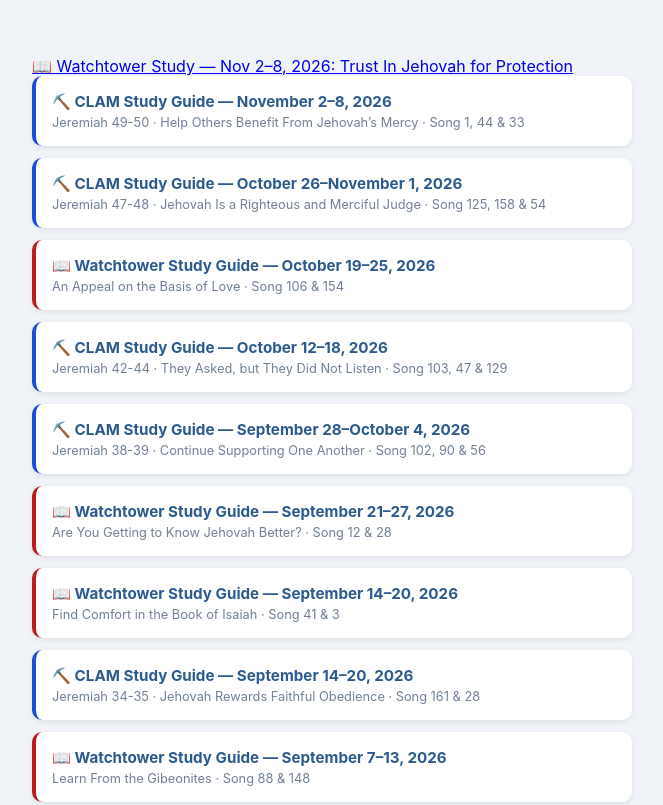
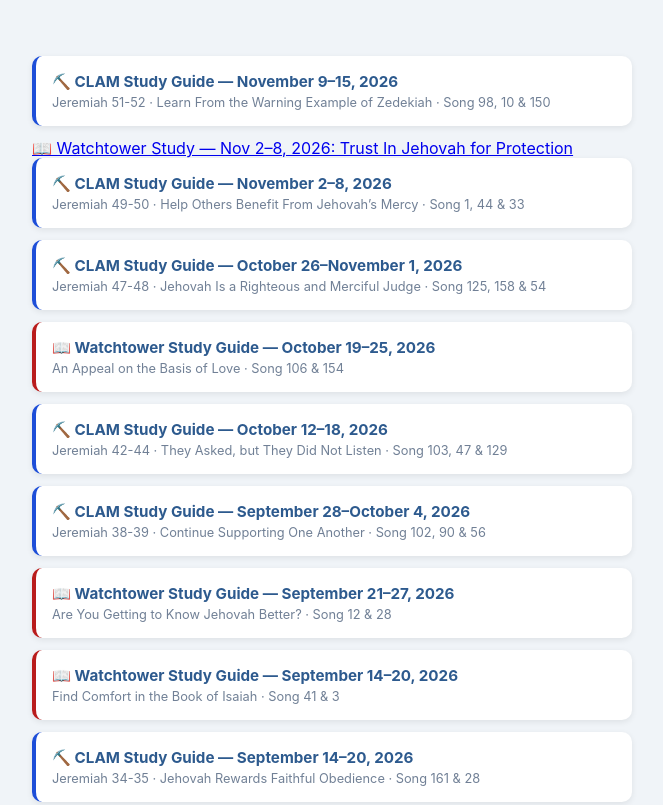
Before and after one commit to slebiz23-ux/jw-study-guides, a plain HTML site: page index.html in a window 1280 px wide. Shown: the top 805 px of the page, without its empty margins (308-971 px from the left). Drawn offline with Linux system fonts and the light colour scheme.

Commit message:
Add CLAM guide Nov 9-15 2026

```diff
--- a/index.html
+++ b/index.html
@@ -15,6 +15,11 @@ h1 { color: #1a365d; font-size: 1.4rem; }
 </style>
 </head>
 <body>
+<a href="CLAM_Study_Guide_November-9-15_2026.html" class="guide-card" style="border-left:4px solid #1d4ed8;">
+  <div class="guide-title">⛏️ CLAM Study Guide — November 9–15, 2026</div>
+  <div class="guide-meta">Jeremiah 51-52 · Learn From the Warning Example of Zedekiah · Song 98, 10 &amp; 150</div>
+</a>
+
 <div class="card"><a href="WT_Study_Guide_Nov-2-8_2026.html">📖 Watchtower Study — Nov 2–8, 2026: Trust In Jehovah for Protection</a></div>
 
 
```
